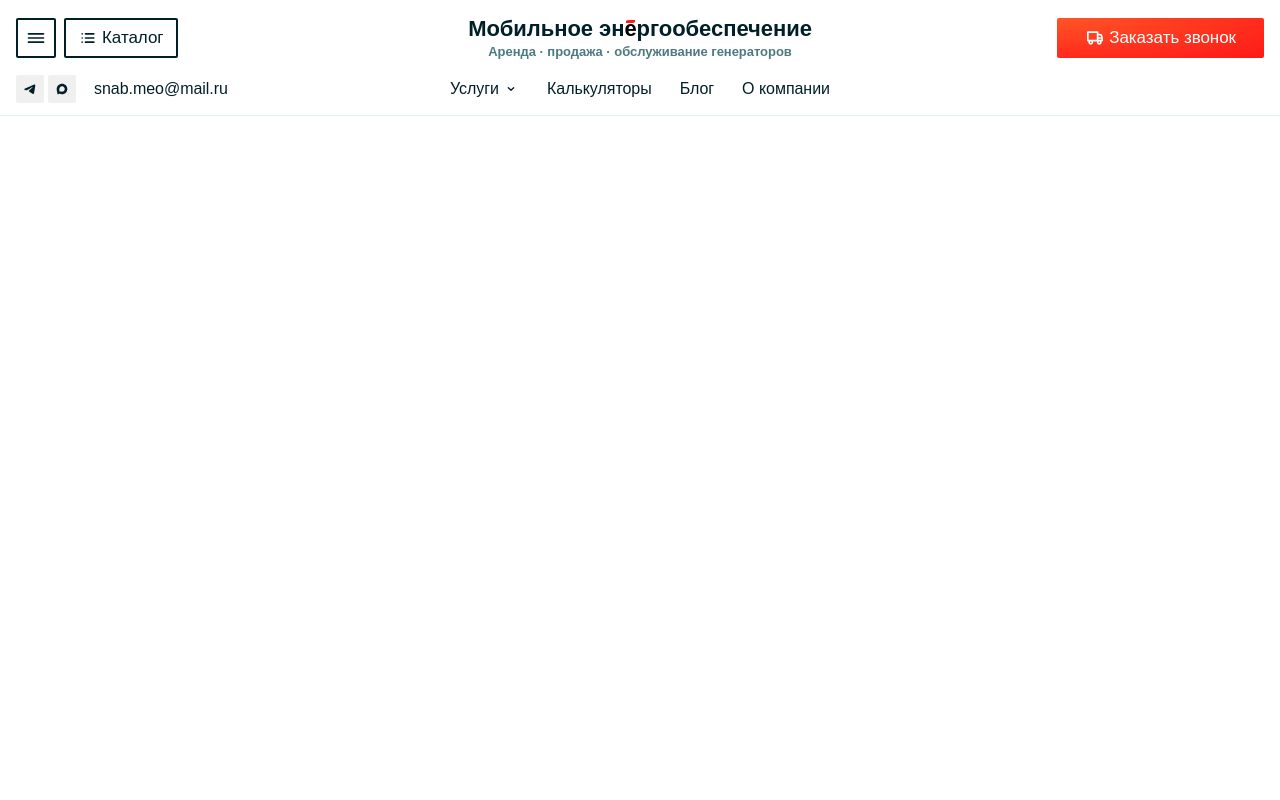
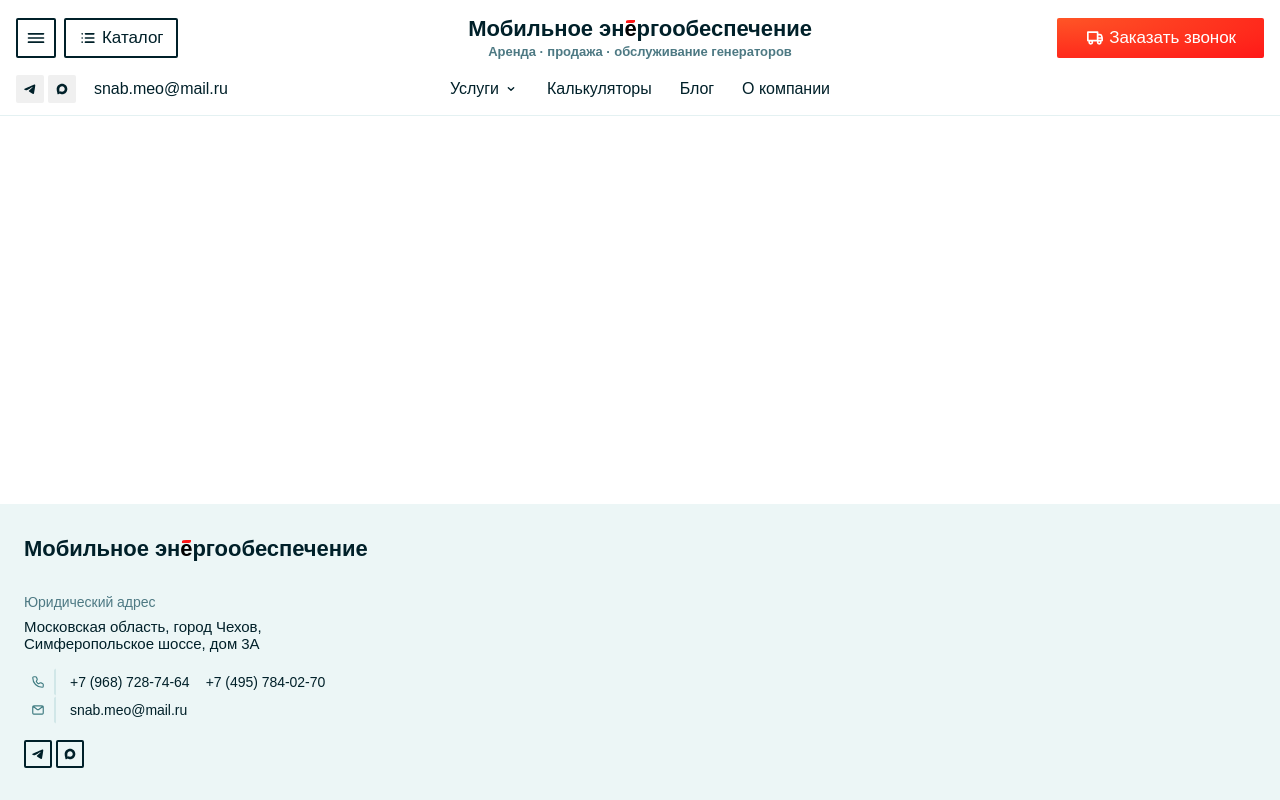
Before and after one commit to CommaSoftware/mobile-electro, a PHP site: page / in a window 1280 px wide. Run offline with PHP 8.4, Linux system fonts and the light colour scheme; some web fonts are replaced.

Commit message:
Add: Добавил вёрстку информации в подвале

```diff
--- a/layout/assets/css/normalize.css
+++ b/layout/assets/css/normalize.css
@@ -3,6 +3,7 @@
   margin: 0;
 
   font-family: var(--font-name);
+  -webkit-tap-highlight-color: transparent;
 }
 
 body {
--- a/layout/assets/css/root.css
+++ b/layout/assets/css/root.css
@@ -74,6 +74,8 @@
   --max-width-content-area: 1432px;
   --padding-content-area: 16px;
   --space-column-gap: 12px;
+  --gap-sections: 64px;
+  --gap-blocks: 32px;
 
   --column-count: 12;
 
--- a/layout/assets/css/shared/span.css
+++ b/layout/assets/css/shared/span.css
@@ -3,7 +3,7 @@
   letter-spacing: var(--font-letter-spacing);
   font-family: var(--font-name);
   font-size: var(--font-size-span-m);
-  font-weight: 600;
+  font-weight: 500;
 }
 
 .span.is-hilight {
@@ -12,20 +12,16 @@
 
 .span.is-size-xs {
   font-size: var(--font-size-span-xs);
-  font-weight: 500;
 }
 
 .span.is-size-s {
   font-size: var(--font-size-span-s);
-  font-weight: 600;
 }
 
 .span.is-size-m {
   font-size: var(--font-size-span-m);
-  font-weight: 600;
 }
 
 .span.is-size-ml {
   font-size: var(--font-size-span-ml);
-  font-weight: 600;
 }
--- /dev/null
+++ b/layout/assets/css/widgets/footer.css
@@ -0,0 +1,59 @@
+.footer {
+  position: sticky;
+  top: 100vh;
+  background: var(--color-bg-secondary-highlight);
+}
+
+.footer__content {
+  display: grid;
+  grid-template-columns: var(--space-column-3) 1fr;
+  gap: var(--gap-blocks) var(--space-column-gap);
+  padding-top: var(--gap-blocks);
+  padding-bottom: var(--gap-blocks);
+}
+
+.footer-content__logo {
+  grid-column: 1/3;
+  padding-left: 8px;
+}
+
+/* Footer Info */
+
+.footer-content__info {
+  display: flex;
+  flex-direction: column;
+  gap: 16px;
+  padding-left: 8px;
+}
+
+.footer-content-info__location {
+  display: flex;
+  flex-direction: column;
+  gap: 8px;
+}
+
+.footer-contacts-line {
+  display: flex;
+  gap: 0 4px;
+  flex-wrap: wrap;
+  align-items: center;
+}
+
+.footer-contacts-line .button.footer-contacts-line__icon {
+  padding-right: 4px;
+  margin-right: 4px;
+  border-right: 2px solid var(--color-border-secondary);
+  box-sizing: content-box;
+  cursor: default;
+}
+
+.footer-contacts-line .button.is-size-s {
+  --button-padding-side: 0px;
+}
+
+.footer-content-info__socials {
+  display: flex;
+  gap: 4px;
+}
+
+/* Footer Navigation */
--- a/layout/index.html
+++ b/layout/index.html
@@ -9,6 +9,7 @@
     <link rel="stylesheet" href="assets/css/ui.css" />
     <link rel="stylesheet" href="assets/css/fonts.css" />
     <link rel="stylesheet" href="assets/css/widgets/header.css" />
+    <link rel="stylesheet" href="assets/css/widgets/footer.css" />
     <link rel="stylesheet" href="assets/css/shared/button.css" />
     <link rel="stylesheet" href="assets/css/shared/icons.css" />
     <link rel="stylesheet" href="assets/css/shared/logo.css" />
@@ -98,6 +99,74 @@
         </nav>
       </div>
     </header>
+    <footer class="footer">
+      <div class="footer__content content-wrapper">
+        <div class="footer-content__logo">
+          <a href="#!" class="logo-full">
+            <span class="logo-full__name"
+              >Мобильное эн<mark>е</mark>ргообеспечение</span
+            >
+          </a>
+        </div>
+        <div class="footer-content__info">
+          <div class="footer-content-info__location">
+            <span class="span is-size-xs is-hilight">Юридический адрес</span>
+            <span class="span is-size-s"
+              >Московская область, город Чехов, Симферопольское шоссе, дом
+              3А</span
+            >
+          </div>
+          <div class="footer-content-info__contacts">
+            <div class="footer-contacts-line">
+              <div
+                class="footer-contacts-line__icon button is-size-s is-style-transparent is-hilight is-aspect-ratio-1b1"
+              >
+                <span class="icon" data-type="phone"></span>
+              </div>
+              <a
+                href="tel:+7 (968) 728-74-64"
+                class="button is-size-s is-style-transparent"
+                target="_blank"
+                >+7 (968) 728-74-64
+              </a>
+              <a
+                href="tel:+7 (495) 784-02-70"
+                class="button is-size-s is-style-transparent"
+                target="_blank"
+                >+7 (495) 784-02-70
+              </a>
+            </div>
+            <div class="footer-contacts-line">
+              <div
+                class="footer-contacts-line__icon button is-size-s is-style-transparent is-hilight is-aspect-ratio-1b1"
+              >
+                <span class="icon" data-type="email"></span>
+              </div>
+              <a
+                href="mailto:snab.meo@mail.ru"
+                target="_blank"
+                class="button is-size-s is-style-transparent"
+                >snab.meo@mail.ru
+              </a>
+            </div>
+          </div>
+          <div class="footer-content-info__socials">
+            <a
+              href="#!"
+              target="_blank"
+              class="button is-size-m is-style-bordered is-aspect-ratio-1b1"
+              ><span class="icon" data-type="telegramm"></span></a
+            ><a
+              href="#!"
+              target="_blank"
+              class="button is-size-m is-style-bordered is-aspect-ratio-1b1"
+              ><span class="icon" data-type="max"></span
+            ></a>
+          </div>
+        </div>
+      </div>
+      <div class="footer__copyright content-wrapper"></div>
+    </footer>
     <script src="assets/js/header.js"></script>
   </body>
 </html>
```
